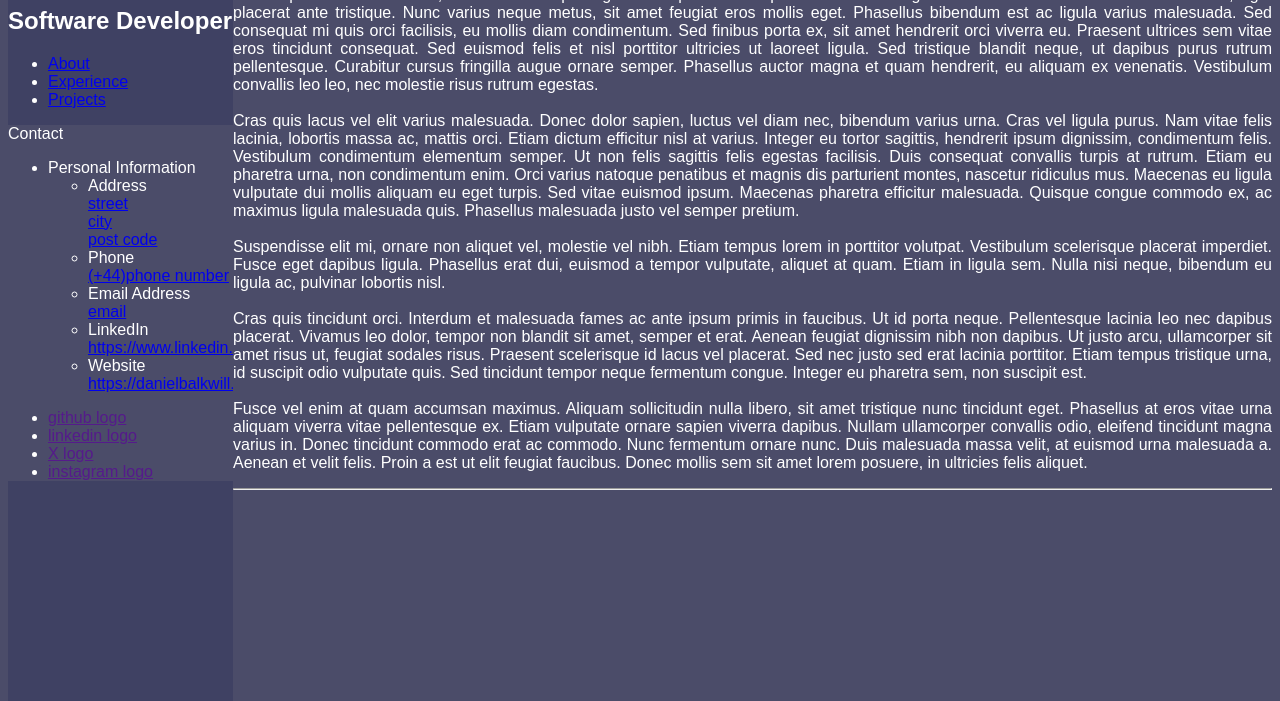
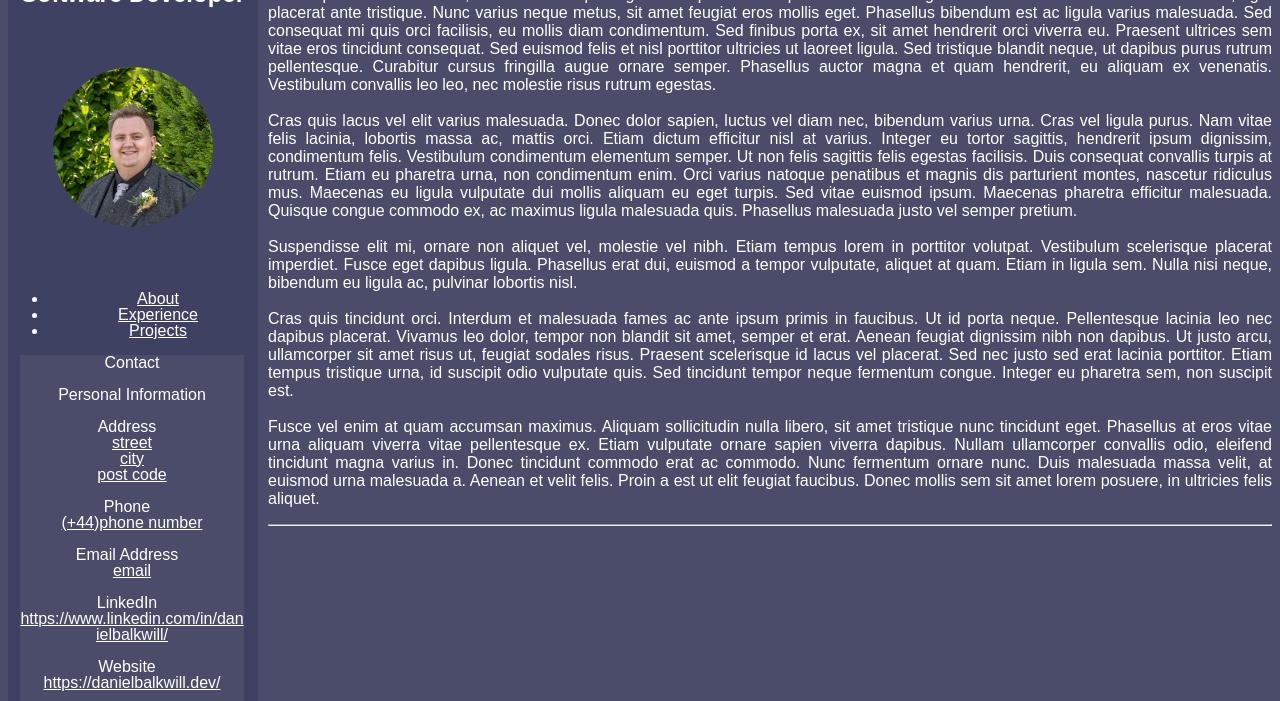
Before and after one commit to DanDanBalkwill/website, a plain HTML site: page index.html in a window 1280 px wide. Shown: the part 81-782 px from the top of the page. Drawn offline with Linux system fonts and the light colour scheme.

Commit message:
made a number of styling changes and changes to html as well, I added icons for other platforms as well which will later be linked externally

```diff
--- a/index.html
+++ b/index.html
@@ -4,13 +4,14 @@
     <meta charset="UTF-8">
     <meta name="viewport" content="width=device-width, initial-scale=1.0">
     <link rel="stylesheet" type="text/css" href="styles.css"/>
-    <link rel="icon" type="image/x-icon" href="/images/favicon.ico">
+    <script src="https://kit.fontawesome.com/87f1f179fb.js" crossorigin="anonymous"></script>    <link rel="icon" type="image/x-icon" href="/images/favicon.ico">
     <title>Daniel Balkwill</title>
 </head>
 <body>
     <div class="sidebar">
         <h1>Daniel Balkwill</h1>
         <h2>Software Developer</h2>
+        <img src="./images/me-headshot.jpg" id="headshot" alt="photograph of me"/>
         <nav>
             <ul>
                 <li><a href="#" id="about-nav">About</a></li>
@@ -21,35 +22,27 @@
         <div id="contact">
             <p>Contact</p>
             <div>
-                <ul>
-                    <li>Personal Information
-                        <ul>
-                            <li>Address
-                                <a href="#"><br>street<br>city<br>post code</a>
-                            </li>
-                            <li>Phone
-                                <a href="#"><br>(+44)phone number</a>
-                            </li>
-                            <li>Email Address
-                                <a href="#"><br>email</a>
-                            </li>
-                            <li>LinkedIn
-                                <a href="https://www.linkedin.com/in/danielbalkwill/"><br>https://www.linkedin.com/in/danielbalkwill/</a>
-                            </li>
-                            <li>Website
-                                <a href="https://danielbalkwill.dev/"><br>https://danielbalkwill.dev/</a>
-                            </li>
-                        </ul>
-                    </li>
-
-                </ul>
-                <div>
-                    <ul>
-                        <li><a href="">github logo</a></li>
-                        <li><a href="">linkedin logo</a></li>
-                        <li><a href="">X logo</a></li>
-                        <li><a href="">instagram logo</a></li>
-                    </ul>
+                    <p>Personal Information
+                        <p>Address
+                            <a href="#"><br>street<br>city<br>post code</a>
+                        </p>
+                        <p>Phone
+                            <a href="#"><br>(+44)phone number</a>
+                        </p>
+                        <p>Email Address
+                            <a href="#"><br>email</a>
+                        </p>
+                        <p>LinkedIn
+                            <a href="https://www.linkedin.com/in/danielbalkwill/"><br>https://www.linkedin.com/in/danielbalkwill/</a>
+                        </p>
+                        <p>Website
+                            <a href="https://danielbalkwill.dev/"><br>https://danielbalkwill.dev/</a>
+                        </p>
+                    </p>
+                <div id="socials">
+                    <a href="#"><i class="fa fa-brands fa-github"></i></a>
+                    <a href="#"><i class="fab fa-linkedin"></i></a>
+                    <a href="#"><i class="fa fa-brands fa-instagram"></i></a>
                 </div>
             </div>
         </div>
--- a/styles.css
+++ b/styles.css
@@ -6,16 +6,63 @@
   color: #FFFFFF;
   background-color: #4B4C69;
   position: relative;
+  text-align: center;
 }
+@media only screen and (max-width: 600px) {
+  .sidebar{
 
+  }
+}
+#headshot{
+  height: 160px;
+  padding: 45px;
+  border-radius: 50%;
+
+}
 .sidebar{
   background-color: #3F4163;
   overflow-y: scroll;
   height: 100vh;
-  width: 225px;
+  width: 250px;
+  content-visibility: auto;
   position: fixed;
   box-sizing: border-box;
+  overflow: hidden;
+  text-overflow: ellipsis;
+  word-wrap: break-word;
+  display: block;
+  line-height: 1em; /* a */
+  max-height: 100vh; /* a x number of line to show (ex : 2 line)  */
+
 }
+/* .socials{
+  display: inline-block;
+  color: white;
+} */
+  /* unvisited link */
+a:link {
+    color: white;
+    font-weight: lighter;
+    margin-left: 10px;
+    text-align: center;
+
+}
+
+/* visited link */
+a:visited {
+  color: white;
+}
+
+/* mouse over link */
+a:hover {
+  color: lightgrey;
+}
+
+/* selected link */
+a:active {
+  color: white;
+}
+
 
 .parallax-container {
   position: relative;
@@ -24,7 +71,7 @@
   flex: 1;
   padding: 20px;
   box-sizing: border-box;
-  margin-left: 225px;
+  margin-left: 260px;
   text-align: justify;
 }
 
@@ -39,7 +86,11 @@
 
 #contact{
   background-color: #4B4C69;
-  ;
+  height:fit-content;
+  max-width: 224px;
+  margin-left: 12px;
+
+
 }
 
 nav{
```
Also changed, not shown: images/me-headshot.jpg (added).
